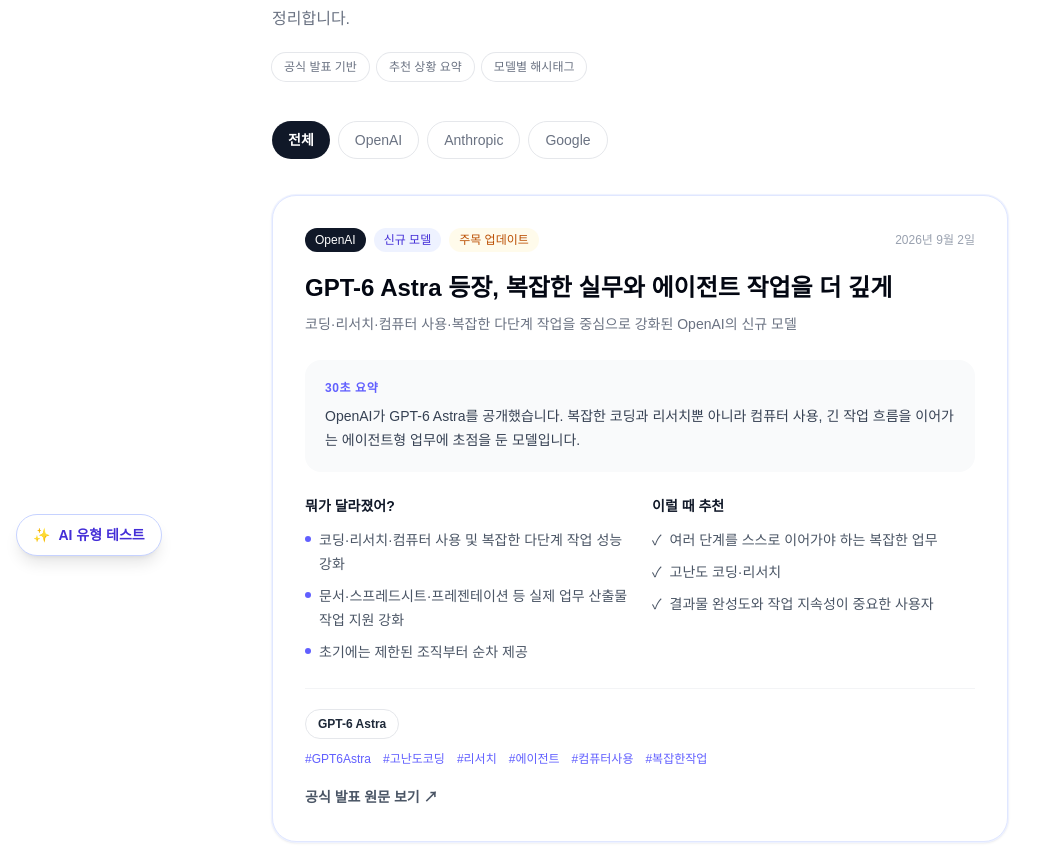
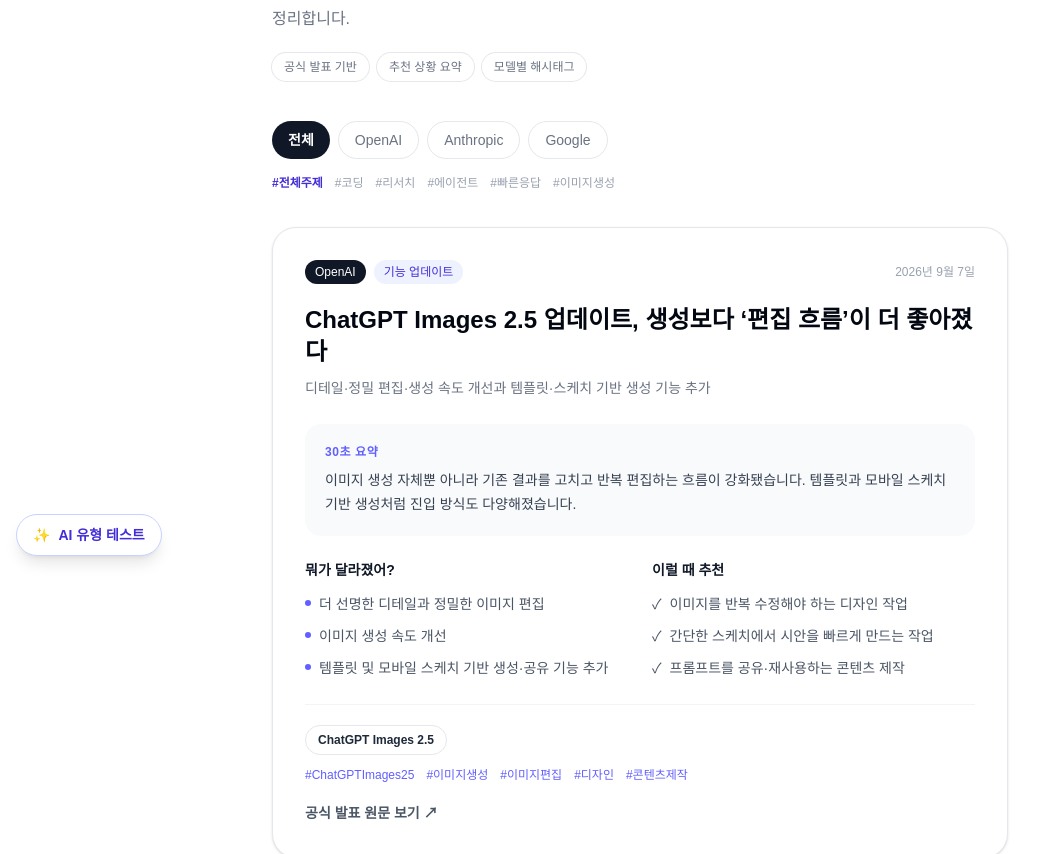
Before and after one commit to JiYun1101/AI_Model_Auto_Recommend, a Next.js app: page /news in a window 1280 px wide. Shown: the part 228-1082 px from the top of the page, without its empty margins (0-1056 px from the left). Built offline with nearby package versions, Linux system fonts and the light colour scheme.

Commit message:
feat: add tag filtering and latest-first news ordering

```diff
--- a/src/features/model-news/ui/model-news-feed.tsx
+++ b/src/features/model-news/ui/model-news-feed.tsx
@@ -4,6 +4,7 @@ import { useMemo, useState } from "react";
 import {
   MODEL_NEWS_ITEMS,
   NEWS_PROVIDER_FILTERS,
+  NEWS_TAG_FILTERS,
   type ModelNewsItem,
 } from "../domain/model-news";
 
@@ -18,17 +19,26 @@ const CATEGORY_LABELS: Record<ModelNewsItem["category"], string> = {
 export function ModelNewsFeed() {
   const [provider, setProvider] =
     useState<(typeof NEWS_PROVIDER_FILTERS)[number]>("전체");
+  const [tag, setTag] = useState<(typeof NEWS_TAG_FILTERS)[number]>("전체");
 
   const filteredItems = useMemo(
     () =>
-      provider === "전체"
-        ? MODEL_NEWS_ITEMS
-        : MODEL_NEWS_ITEMS.filter((item) => item.provider === provider),
-    [provider]
+      MODEL_NEWS_ITEMS.filter((item) => {
+        const providerMatches =
+          provider === "전체" || item.provider === provider;
+        const tagMatches = tag === "전체" || item.tags.includes(tag);
+
+        return providerMatches && tagMatches;
+      }).sort(
+        (a, b) =>
+          new Date(b.publishedAt).getTime() - new Date(a.publishedAt).getTime()
+      ),
+    [provider, tag]
   );
 
   return (
     <div className="space-y-8">
+      <div className="space-y-3">
         <div className="flex gap-2 overflow-x-auto pb-1">
           {NEWS_PROVIDER_FILTERS.map((item) => {
             const selected = provider === item;
@@ -49,11 +59,50 @@ export function ModelNewsFeed() {
           })}
         </div>
 
+        <div className="flex gap-3 overflow-x-auto pb-1">
+          {NEWS_TAG_FILTERS.map((item) => {
+            const selected = tag === item;
+            return (
+              <button
+                key={item}
+                type="button"
+                onClick={() => setTag(item)}
+                className={
+                  selected
+                    ? "whitespace-nowrap text-xs font-bold text-indigo-700"
+                    : "whitespace-nowrap text-xs font-medium text-gray-400 hover:text-indigo-600"
+                }
+              >
+                {item === "전체" ? "#전체주제" : item}
+              </button>
+            );
+          })}
+        </div>
+      </div>
+
+      {filteredItems.length > 0 ? (
         <div className="space-y-5">
           {filteredItems.map((item) => (
             <NewsCard key={item.id} item={item} />
           ))}
         </div>
+      ) : (
+        <div className="rounded-3xl border border-dashed border-gray-200 bg-white px-6 py-16 text-center">
+          <p className="text-sm font-semibold text-gray-700">
+            이 조건의 모델 뉴스가 아직 없어요.
+          </p>
+          <button
+            type="button"
+            onClick={() => {
+              setProvider("전체");
+              setTag("전체");
+            }}
+            className="mt-3 text-xs font-semibold text-indigo-600 hover:underline"
+          >
+            필터 초기화
+          </button>
+        </div>
+      )}
     </div>
   );
 }
@@ -80,7 +129,9 @@ function NewsCard({ item }: { item: ModelNewsItem }) {
               주목 업데이트
             </span>
           )}
-          <time className="ml-auto text-gray-400">{formatDate(item.publishedAt)}</time>
+          <time className="ml-auto text-gray-400">
+            {formatDate(item.publishedAt)}
+          </time>
         </div>
 
         <div className="mt-5">
@@ -102,7 +153,10 @@ function NewsCard({ item }: { item: ModelNewsItem }) {
             <h3 className="text-sm font-bold text-gray-900">뭐가 달라졌어?</h3>
             <ul className="mt-3 space-y-2">
               {item.changes.map((change) => (
-                <li key={change} className="flex gap-2 text-sm leading-6 text-gray-600">
+                <li
+                  key={change}
+                  className="flex gap-2 text-sm leading-6 text-gray-600"
+                >
                   <span className="mt-2 h-1.5 w-1.5 flex-none rounded-full bg-indigo-500" />
                   <span>{change}</span>
                 </li>
@@ -114,7 +168,10 @@ function NewsCard({ item }: { item: ModelNewsItem }) {
             <h3 className="text-sm font-bold text-gray-900">이럴 때 추천</h3>
             <ul className="mt-3 space-y-2">
               {item.recommendedFor.map((useCase) => (
-                <li key={useCase} className="flex gap-2 text-sm leading-6 text-gray-600">
+                <li
+                  key={useCase}
+                  className="flex gap-2 text-sm leading-6 text-gray-600"
+                >
                   <span aria-hidden="true">✓</span>
                   <span>{useCase}</span>
                 </li>
@@ -136,10 +193,23 @@ function NewsCard({ item }: { item: ModelNewsItem }) {
           </div>
 
           <div className="mt-3 flex flex-wrap gap-x-3 gap-y-2">
-            {item.tags.map((tag) => (
-              <span key={tag} className="text-xs font-medium text-indigo-500">
-                {tag}
-              </span>
+            {item.tags.map((itemTag) => (
+              <button
+                key={itemTag}
+                type="button"
+                className="text-xs font-medium text-indigo-500 hover:text-indigo-700 hover:underline"
+                onClick={() => {
+                  if (
+                    NEWS_TAG_FILTERS.includes(
+                      itemTag as (typeof NEWS_TAG_FILTERS)[number]
+                    )
+                  ) {
+                    setTagFromCard(itemTag);
+                  }
+                }}
+              >
+                {itemTag}
+              </button>
             ))}
           </div>
 
@@ -158,6 +228,12 @@ function NewsCard({ item }: { item: ModelNewsItem }) {
   );
 }
 
+function setTagFromCard(tag: string) {
+  const selector = `button[data-news-tag="${CSS.escape(tag)}"]`;
+  const filterButton = document.querySelector<HTMLButtonElement>(selector);
+  filterButton?.click();
+}
+
 function formatDate(date: string) {
   return new Intl.DateTimeFormat("ko-KR", {
     year: "numeric",
```
Lines whose indentation alone changed are shown as unchanged.
